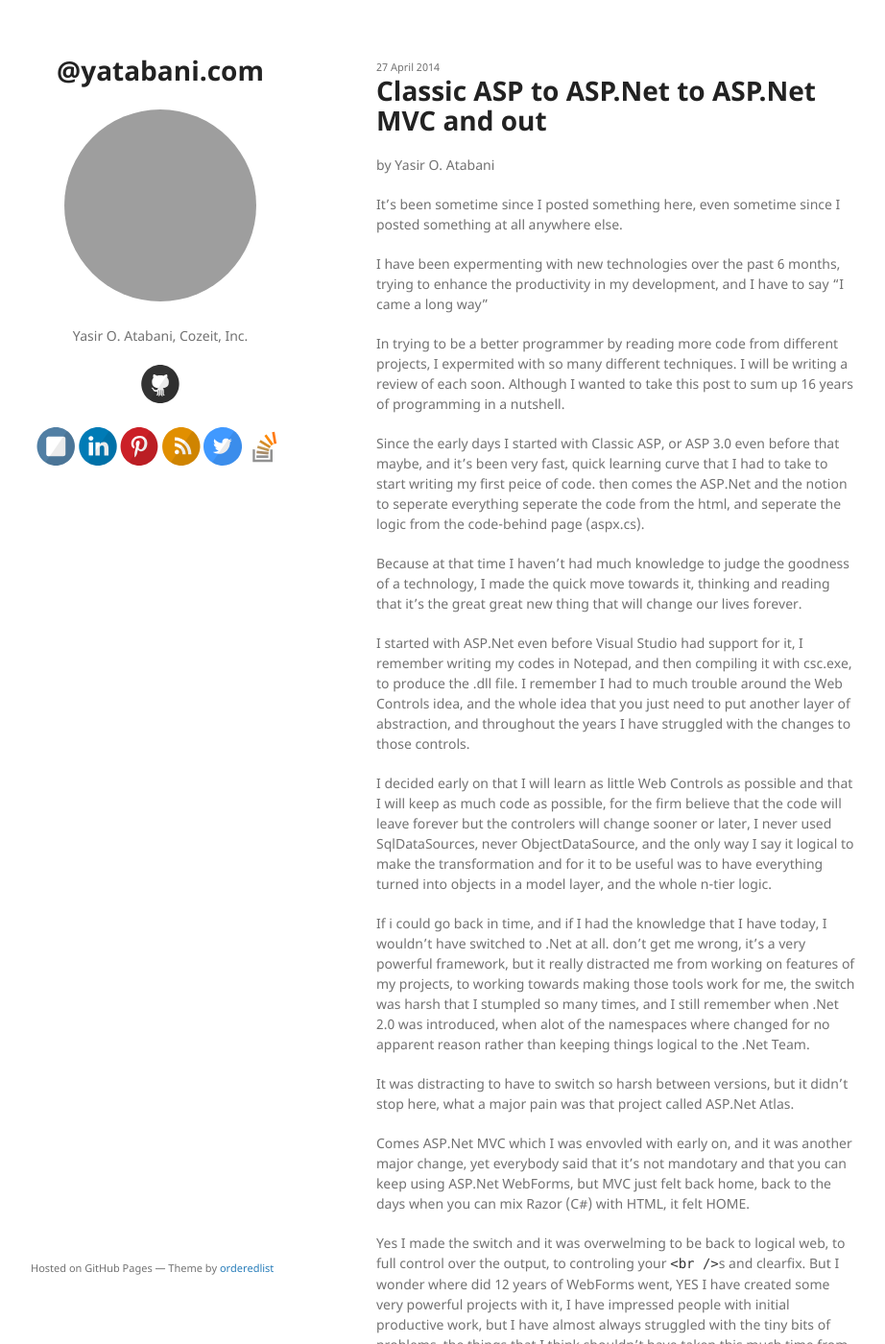
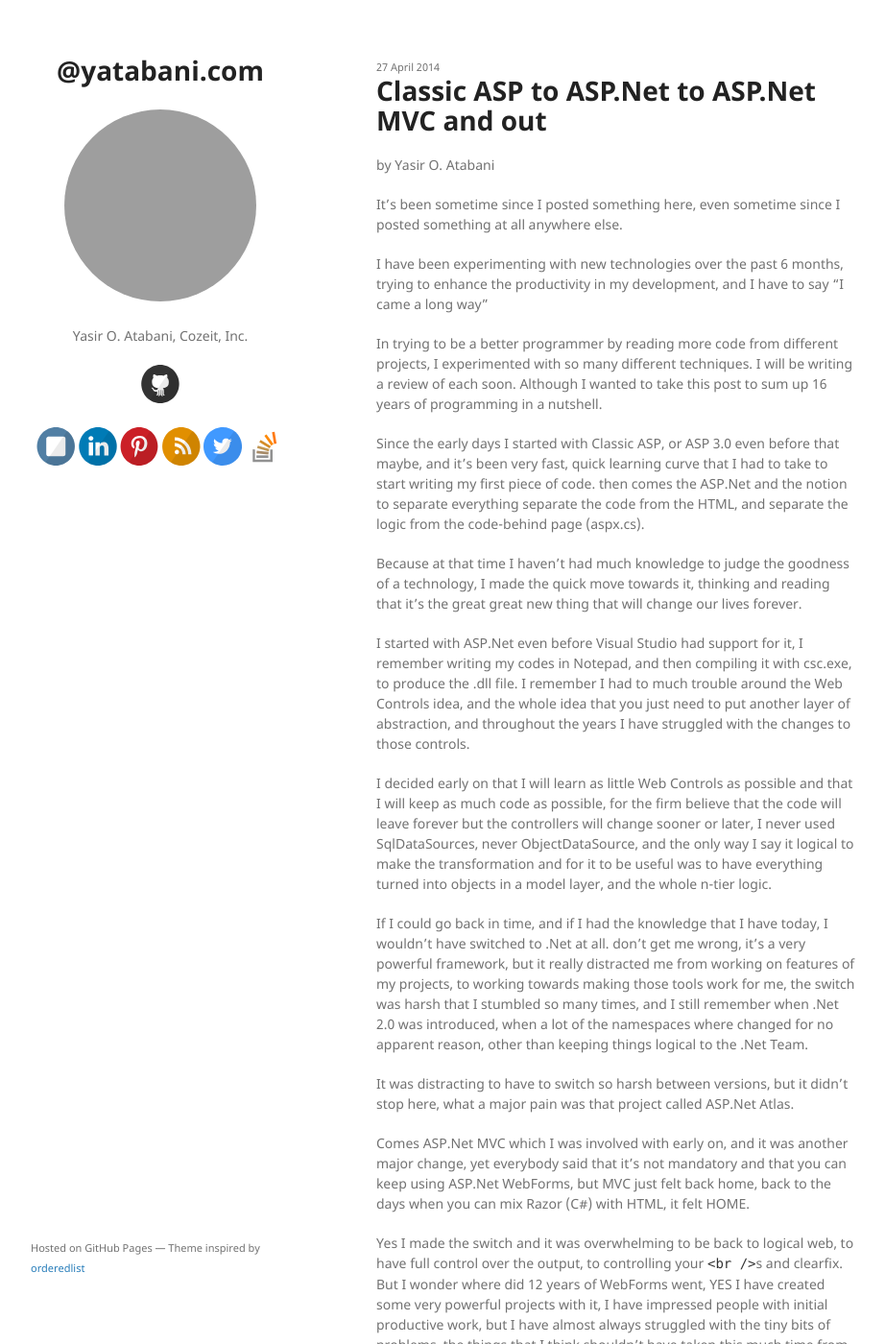
Before and after one commit to yatabani/yatabani.github.io, a Jekyll site: the page built from _posts/2014-4-27-Classic-ASP-to-ASP.Net-to-ASP.Net-MVC-and-out .md, in a window 1280 px wide and 1400 px high. Shown: the whole window at 96% size, without its empty margins (178-1100 px from the left). Built offline with Jekyll 4.4.1, drawn with Linux system fonts in a browser that asks for light colours; comment, search, counter and statistics services are not loaded; some of the changed text lies outside the part shown; grey boxes are pictures that could not be loaded.

Commit message:
changes to post

```diff
--- a/_layouts/default.html
+++ b/_layouts/default.html
@@ -51,7 +51,7 @@
         {% if site.github.is_project_page %}
         <p>This project is maintained by <a href="{{ site.github.owner_url }}">{{ site.github.owner_name }}</a></p>
         {% endif %}
-        <p><small>Hosted on GitHub Pages &mdash; Theme by <a href="https://github.com/orderedlist">orderedlist</a></small></p>
+        <p><small>Hosted on GitHub Pages &mdash; Theme inspired by <a href="https://github.com/orderedlist">orderedlist</a></small></p>
       </footer>
     </div>
     <script src="{{ '/assets/js/scale.fix.js' | relative_url }}"></script>
--- a/_posts/2014-4-27-Classic-ASP-to-ASP.Net-to-ASP.Net-MVC-and-out .md
+++ b/_posts/2014-4-27-Classic-ASP-to-ASP.Net-to-ASP.Net-MVC-and-out .md
@@ -5,28 +5,28 @@
 
 It's been sometime since I posted something here, even sometime since I posted something at all anywhere else.
 
-I have been expermenting with new technologies over the past 6 months, trying to enhance the productivity in my development, and I have to say "I came a long way"
+I have been experimenting with new technologies over the past 6 months, trying to enhance the productivity in my development, and I have to say "I came a long way"
 
-In trying to be a better programmer by reading more code from different projects, I expermited with so many different techniques. I will be writing a review of each soon. Although I wanted to take this post to sum up 16 years of programming in a nutshell.
+In trying to be a better programmer by reading more code from different projects, I experimented with so many different techniques. I will be writing a review of each soon. Although I wanted to take this post to sum up 16 years of programming in a nutshell.
 
-Since the early days I started with Classic ASP, or ASP 3.0 even before that maybe, and it's been very fast, quick learning curve that I had to take to start writing my first peice of code. then comes the ASP.Net and the notion to seperate everything seperate the code from the html, and seperate the logic from the code-behind page (aspx.cs).
+Since the early days I started with Classic ASP, or ASP 3.0 even before that maybe, and it's been very fast, quick learning curve that I had to take to start writing my first piece of code. then comes the ASP.Net and the notion to separate everything separate the code from the HTML, and separate the logic from the code-behind page (aspx.cs).
 
 Because at that time I haven't had much knowledge to judge the goodness of a technology, I made the quick move towards it, thinking and reading that it's the great great new thing that will change our lives forever.
 
 I started with ASP.Net even before Visual Studio had support for it, I remember writing my codes in Notepad, and then compiling it with csc.exe, to produce the .dll file. I remember I had to much trouble around the Web Controls idea, and the whole idea that you just need to put another layer of abstraction, and throughout the years I have struggled with the changes to those controls.
 
-I decided early on that I will learn as little Web Controls as possible and that I will keep as much code as possible, for the firm believe that the code will leave forever but the controlers will change sooner or later, I never used SqlDataSources, never ObjectDataSource, and the only way I say it logical to make the transformation and for it to be useful was to have everything turned into objects in a model layer, and the whole n-tier logic.
+I decided early on that I will learn as little Web Controls as possible and that I will keep as much code as possible, for the firm believe that the code will leave forever but the controllers will change sooner or later, I never used SqlDataSources, never ObjectDataSource, and the only way I say it logical to make the transformation and for it to be useful was to have everything turned into objects in a model layer, and the whole n-tier logic.
 
-If i could go back in time, and if I had the knowledge that I have today, I wouldn't have switched to .Net at all. don't get me wrong, it's a very powerful framework, but it really distracted me from working on features of my projects, to working towards making those tools work for me, the switch was harsh that I stumpled so many times, and I still remember when .Net 2.0 was introduced, when alot of the namespaces where changed for no apparent reason rather than keeping things logical to the .Net Team.
+If I could go back in time, and if I had the knowledge that I have today, I wouldn't have switched to .Net at all. don't get me wrong, it's a very powerful framework, but it really distracted me from working on features of my projects, to working towards making those tools work for me, the switch was harsh that I stumbled so many times, and I still remember when .Net 2.0 was introduced, when a lot of the namespaces where changed for no apparent reason, other than keeping things logical to the .Net Team.
 
 It was distracting to have to switch so harsh between versions, but it didn't stop here, what a major pain was that project called ASP.Net Atlas.
 
-Comes ASP.Net MVC which I was envovled with early on, and it was another major change, yet everybody said that it's not mandotary and that you can keep using ASP.Net WebForms, but MVC just felt back home, back to the days when you can mix Razor (C#) with HTML, it felt HOME.
+Comes ASP.Net MVC which I was involved with early on, and it was another major change, yet everybody said that it's not mandatory and that you can keep using ASP.Net WebForms, but MVC just felt back home, back to the days when you can mix Razor (C#) with HTML, it felt HOME.
 
-Yes I made the switch and it was overwelming to be back to logical web, to full control over the output, to controling your `<br />`s and clearfix. But I wonder where did 12 years of WebForms went, YES I have created some very powerful projects with it, I have impressed people with initial productive work, but I have almost always struggled with the tiny bits of problems, the things that I think shouldn't have taken this much time from me. it seemed quick and productive, it felt like it could bring me peace of mind, but it was far behind that.
+Yes I made the switch and it was overwhelming to be back to logical web, to have full control over the output, to controlling your `<br />`s and clearfix. But I wonder where did 12 years of WebForms went, YES I have created some very powerful projects with it, I have impressed people with initial productive work, but I have almost always struggled with the tiny bits of problems, the things that I think shouldn't have taken this much time from me. it seemed quick and productive, it felt like it could bring me peace of mind, but it was far behind that.
 
 I don't know if this is part of the marketing strategy of Microsoft, or if I was just been out of shape with it, but I promise to never go back. If I get stuck in code and search for solution early before deployment and dig right into it's roots in the WWW, then I'm happy to do that once and for all. but if I find ready Control that promise to give me what I want, and then fail me later on with no clue into what's inside the box, then I'm making the wrong choice.
 
 Open-source have a barrier of knowledge, that Microsoft in this example is taking advantage of, trust me I don't mind that, I could point out Microsoft Technologies for a newbie anytime, and if easy visual makes them a potential programmers (Developers) then I'm happy it did that for them, but it's not a good choice to run something that you care about with.
 
-I tell you this judgement after using and being dedicated to those technologies for over 12 years, I'm now in better health, less stressed, reading more, and doing my homework, that I shouldn't have outsourced in the first place.
+I tell you this judgment after using and being dedicated to those technologies for over 12 years, I'm now in better health, less stressed, reading more, and doing my homework, that I shouldn't have outsourced in the first place.
```
Also changed, not shown: _posts/2018-01-07-cozeit-where-to.md (+1 -1 lines).
